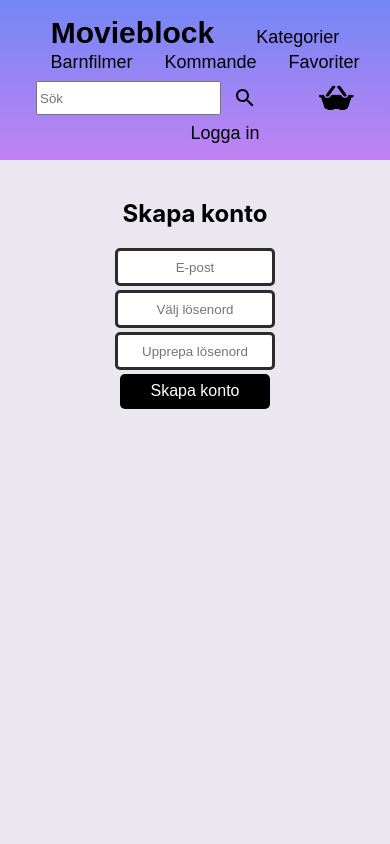
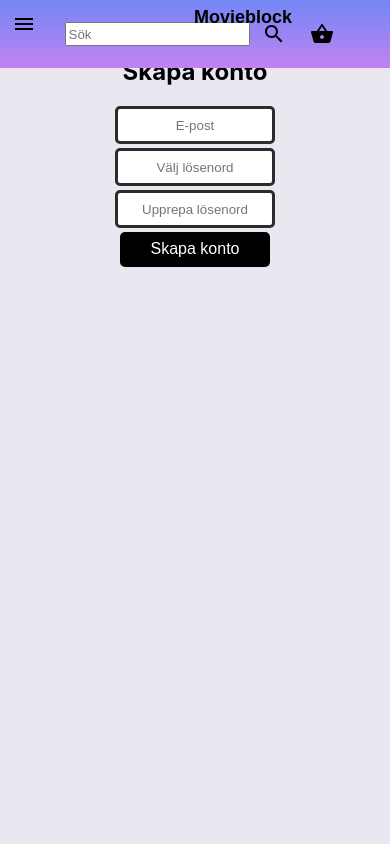
Before and after one commit to kim-iths/kim-iths.github.io, a React (Create React App) app: page /#/register in a window 390 px wide. Shown: the top 844 px of the page. Built offline with nearby package versions, Linux system fonts and the light colour scheme.

Commit message:
Started to make header responsive

```diff
--- a/src/App.css
+++ b/src/App.css
@@ -25,13 +25,16 @@ main {
   position: sticky;
   top: 0;
   z-index: 1;
+}
 
+.nav-home-button {
+  background-color: transparent;
+  border: transparent;
 }
 
 .nav-button {
   background-color: transparent;
   border: transparent;
-
 }
 
 #nav-btn-home {
@@ -80,20 +83,6 @@ main {
   margin-left: 20px;
 }
 
-#magnify-glass {
-  margin-bottom: -12px;
-  margin-left: 4px;
-  position: 60px;
-  height: 32px;
-  width: 34px;
-  border-radius:3px;
-}
-
-#magnify-glass:hover {
-  color: white;
-  transform: scale(1.1);
-}
-
 #nav-btn-login:hover {
   color: white;
   transform: scale(1.1);
@@ -131,6 +120,10 @@ main {
   transform: scale(1.2);
 }
 
+.burger-icon {
+  display: none;
+}
+
   .footer {
     display: flex;
     align-content: flex-start;
@@ -141,9 +134,89 @@ main {
     bottom: 0;
     width: 100%;
     height: 2.5rem;
+  }
 
-  }
   .footer p {
     padding-left: 1%;
     font-size: 15px;
   }
+
+  @media only screen and (max-width: 768px) {
+    .App-header {
+      display: flex;
+      flex-direction: column;
+      background:linear-gradient(#7287f5, transparent);
+      background-color: #c182f2;
+      padding: 10px;
+      align-items: center;
+      justify-content: center;
+      font-size: calc(10px + 2vmin);
+      margin-top: -50px;
+      color: white;
+      position: sticky;
+      top: 0;
+      z-index: 1;
+    }
+
+    .nav-button {
+      display: none;
+    }
+
+    #nav-btn-home {
+      position: absolute;
+      justify-content: flex-start;
+      font-size: 18px;
+      left: 188px;
+      top: 9%;
+    }
+
+    #nav-btn-home:hover {
+      color: white;
+      transform: scale(1.1);
+    }
+
+    #nav-btn-movies {
+      margin-top: 5%;
+      margin-left: 20px;
+      font-size: 13px;
+    }
+
+    #nav-btn-categories {
+      margin-left: 3%;
+      font-size: 13px;
+    }
+
+    #nav-btn-favorites {
+      margin-left: 2px;
+      font-size: 13px;
+    }
+    .search-field {
+      /*display: block;*/
+      height: 18px;
+      margin-bottom: -50px;
+    }
+
+    #nav-btn-login {
+      position: absolute;
+      left: 3%;
+      bottom: 10px;
+      font-size: 13px;
+    }
+
+    #nav-symbol-shopcart {
+      position: absolute;
+      bottom: 15px;
+      margin-bottom: -14px;
+      height: 28px;
+      width: 70px;
+    }
+
+    .burger-icon {
+      display: block;
+      position: absolute;
+      left: 0;
+      top: 0;
+      color: #000000;
+    }
+
+  }
--- a/src/App.js
+++ b/src/App.js
@@ -18,6 +18,8 @@ import UpcomingMovies from './components/UpcomingMovies';
 import KidsMovies from './components/KidsMovies'
 import IconButton from '@material-ui/core/IconButton';
 import SearchIcon from '@material-ui/icons/Search';
+import ShoppingBasketIcon from '@material-ui/icons/ShoppingBasket';
+import MenuIcon from '@material-ui/icons/Menu';
 
 
 
@@ -40,17 +42,18 @@ function App() {
         <header className="App-header">
           <div className="nav-bar" id="nav-container">
             <Router basename={process.env.PUBLIC_URL}>
-              <Link to="/startScreen"><button className="nav-button" id="nav-btn-home">Movieblock</button></Link>
+              <Link to="/startScreen"><button className="nav-home-button" id="nav-btn-home">Movieblock</button></Link>
               <Link to="/filmCategory"><button className="nav-button" id="nav-btn-categories">Kategorier</button></Link>
               <Link to="/kidsmovies"><button className="nav-button" id="nav-btn-movies">Barnfilmer</button></Link>
               <Link to="/upcoming"><button className="nav-button" id="nav-btn-movies">Kommande</button></Link>
-              <Link to="/favorites"><button className="nav-button" id="nav-btn-favorites">Favoriter</button></Link>
               <input type="text" className="search-field" placeholder="Sök"></input>
               <Link to="/search"><IconButton aria-label="search"><SearchIcon style={{ fill: '#000000' }} /></IconButton></Link>
-              <Link to="/shoppingcart"><img className="nav-img" id="nav-symbol-shopcart" src="assets/shopping-cart-symbol.png"></img></Link>
-              <Link to="/login"><button className="nav-button" id="nav-btn-login">Logga in</button></Link>
+              <Link to="/shoppingcart"><IconButton aria-label="shop"><ShoppingBasketIcon style={{ fill: '#000000' }} /></IconButton></Link>
             </Router>
           </div>
+          <a href="javascript:void(0);" class="burger-icon" onclick="myFunction()">
+          <IconButton aria-label="shop"><MenuIcon style={{ fill: '#000000' }} /></IconButton>
+          </a>
         </header>
         <main>
           <div className="App">
--- a/src/components/Checkout.jsx
+++ b/src/components/Checkout.jsx
@@ -8,8 +8,8 @@ const Checkout = () => {
 
     return (
 
-        <section className="checkout-content">
-            <div className="checkout-container">
+        <div className="checkout-content">
+            <section className="checkout-container">
             <h1 className="checkout-h1">Varukorg</h1>
 
             <div className="checkout-row">
@@ -33,8 +33,8 @@ const Checkout = () => {
 
 
 
-            </div>
-        </section>
+            </section>
+        </div>
     )
 
 }
--- a/src/components/checkout.css
+++ b/src/components/checkout.css
@@ -1,6 +1,8 @@
 .checkout-content {
+    display: flex;
+    flex-direction: row;
     background-color: #eae7f1;
-    height: 100%;
+    width: 100%;
     padding-bottom: 10%;
 }
 
@@ -21,18 +23,14 @@
     object-fit: contain;
 }
 
-.checkout-row DeleteIcon {
-    background-color: #000000;
-}
-
 .checkout-finish-row {
-    display: grid;
-    grid-template-columns: repeat(2, 1fr);
+    display: flex;
+    flex-direction: row;
     align-items: center;
 }
 
 .checkout-finish-row p {
-    margin-left: 80%;
+   padding-left: 60%;
 }
 
 .checkout-pay {
@@ -43,5 +41,42 @@
     font-size: inherit;
     height: 2em;
     width: 5em;
-    margin-right: 40%;
+    margin-left: 20%;
 }
+
+@media only screen and (max-width: 768px) {
+    .checkout-row {
+        display: flex;
+        flex-direction: row;
+        align-items: center;
+        margin-bottom: 5%;
+        font-size: 0.8em;
+    }
+
+    .checkout-row img {
+        height: 30%;
+        width: 30%;
+        object-fit: contain;
+    }
+
+    .checkout-finish-row {
+        display: flex;
+        flex-direction: column;
+        align-items: center;
+    }
+
+    .checkout-finish-row p {
+        padding-left: 20%;
+     }
+
+    .checkout-pay {
+        background-color: #000000;
+        color: #ffffff;
+        border: solid #000000;
+        border-radius: 5px;
+        font-size: inherit;
+        height: 2em;
+        width: 5em;
+        align-self: auto;
+    }
+}
```
